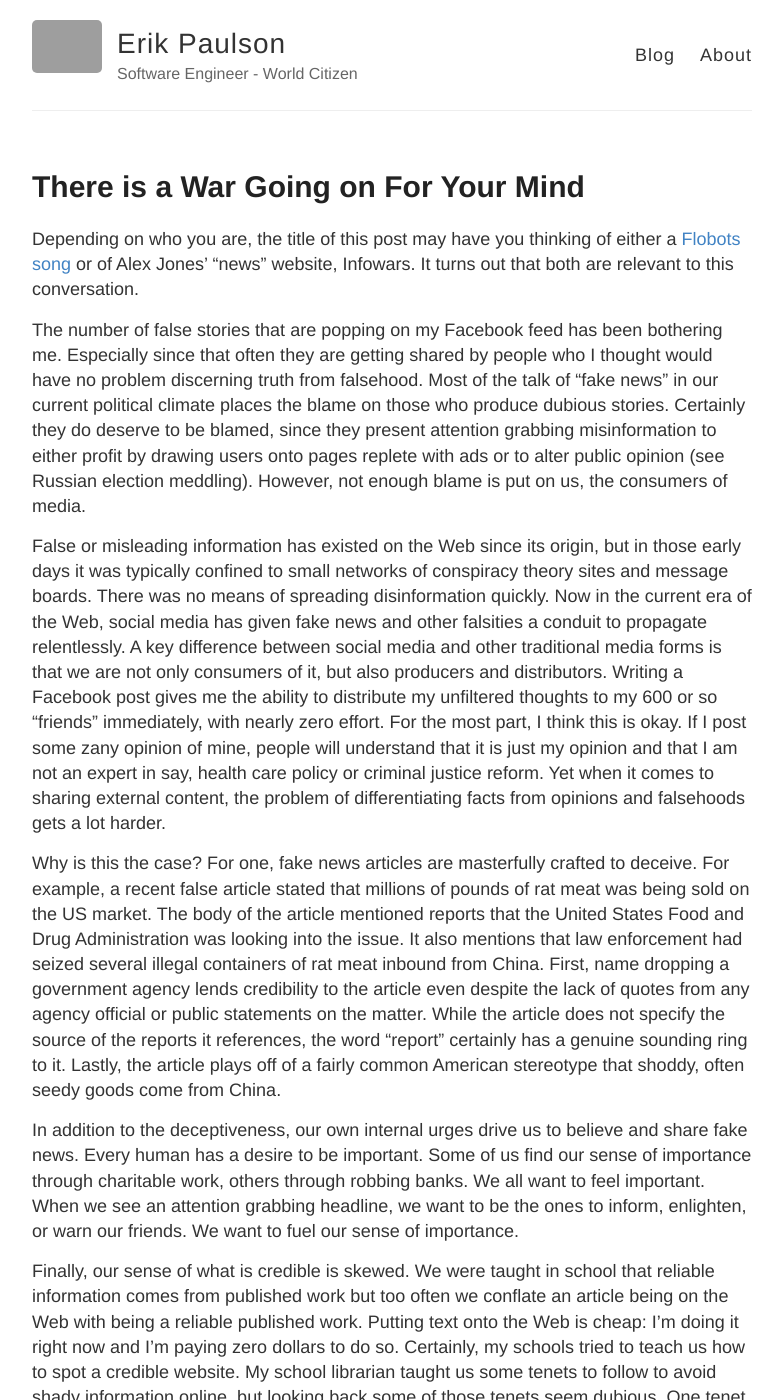
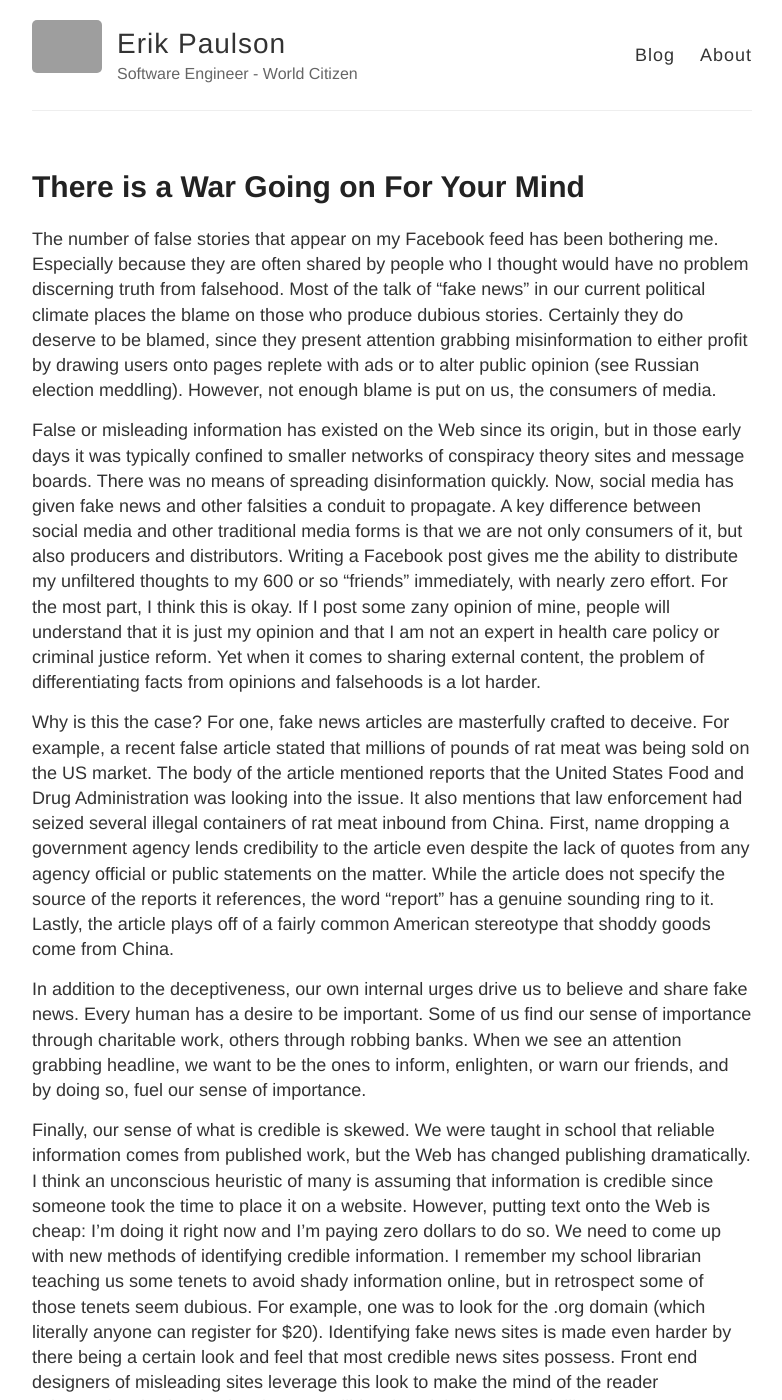
Before and after one commit to epaulson10/epaulson10.github.io, a Jekyll site: the page built from _posts/2017-08-01-ThereIsAWarGoingOnForYourMind.md, in a window 1280 px wide and 1400 px high. Shown: the whole window, without its empty margins (248-1030 px from the left). Built offline with Jekyll 4.4.1, drawn with Linux system fonts in a browser that asks for light colours; some of the changed text lies outside the part shown; grey boxes are pictures that could not be loaded.

Commit message:
Edited fake news blog post

```diff
--- a/_posts/2017-08-01-ThereIsAWarGoingOnForYourMind.md
+++ b/_posts/2017-08-01-ThereIsAWarGoingOnForYourMind.md
@@ -3,13 +3,8 @@ layout: post
 title: "There is a War Going on For Your Mind"
 ---
 
-Depending on who you are, the title of this post may have you thinking of
-either a [Flobots song](https://www.youtube.com/watch?v=oNvszlC8UFk) or of
-Alex Jones' "news" website, Infowars. It turns out that both are relevant to
-this conversation.
-
-The number of false stories that are popping on my Facebook feed has been
-bothering me. Especially since that often they are getting shared by people
+The number of false stories that appear on my Facebook feed has been
+bothering me. Especially because they are often shared by people
 who I thought would have no problem discerning truth from falsehood. Most of
 the talk of "fake news" in our current political climate places the blame on
 those who produce dubious stories. Certainly they do deserve to be blamed,
@@ -19,19 +14,19 @@ Russian election meddling). However, not enough blame is put on us, the
 consumers of media.
 
 False or misleading information has existed on the Web since its origin, but
-in those early days it was typically confined to small networks of
+in those early days it was typically confined to smaller networks of
 conspiracy theory sites and message boards. There was no means of spreading
-disinformation quickly. Now in the current era of the Web, social media has
-given fake news and other falsities a conduit to propagate relentlessly. A
+disinformation quickly. Now, social media has
+given fake news and other falsities a conduit to propagate. A
 key difference between social media and other traditional media forms is
 that we are not only consumers of it, but also producers and distributors.
 Writing a Facebook post gives me the ability to distribute my unfiltered
 thoughts to my 600 or so "friends" immediately, with nearly zero effort. For
 the most part, I think this is okay. If I post some zany opinion of mine,
 people will understand that it is just my opinion and that I am not an
-expert in say, health care policy or criminal justice reform. Yet when it
+expert in health care policy or criminal justice reform. Yet when it
 comes to sharing external content, the problem of differentiating facts from
-opinions and falsehoods gets a lot harder.
+opinions and falsehoods is a lot harder.
 
 Why is this the case? For one, fake news articles are masterfully crafted to
 deceive. For example, a recent false article stated that millions of pounds
@@ -42,39 +37,37 @@ several illegal containers of rat meat inbound from China. First, name
 dropping a government agency lends credibility to the article even despite
 the lack of quotes from any agency official or public statements on the
 matter. While the article does not specify the source of the reports it
-references, the word "report" certainly has a genuine sounding ring to it.
+references, the word "report" has a genuine sounding ring to it.
 Lastly, the article plays off of a fairly common American stereotype that
-shoddy, often seedy goods come from China.
+shoddy goods come from China.
 
 In addition to the deceptiveness, our own internal urges drive us to believe
 and share fake news. Every human has a desire to be important. Some of us
 find our sense of importance through charitable work, others through robbing
-banks.  We all want to feel important. When we see an attention grabbing
-headline, we want to be the ones to inform, enlighten, or warn our friends.
-We want to fuel our sense of importance.
+banks. When we see an attention grabbing
+headline, we want to be the ones to inform, enlighten, or warn our friends,
+and by doing so, fuel our sense of importance.
 
 Finally, our sense of what is credible is skewed. We were taught in school
-that reliable information comes from published work but too often we
-conflate an article being on the Web with being a reliable published work.
-Putting text onto the Web is cheap: I'm doing it right now and I'm paying
-zero dollars to do so. Certainly, my schools tried to teach us how to spot a
-credible website. My school librarian taught us some tenets to follow to
-avoid shady information online, but looking back some of those tenets seem
-dubious. One tenet, for example, was to look for the .org domain (which
-literally anyone can register for $20 USD). Even if we were taught in school
-how to determine credible websites, there is still the issue that we do
-obtain much of our information online. I personally only subscribe to one
-print subscription. The rest of my news, I get online. And that is great.
-Publications like the New York Times, Washington Post, and Wall Street
-Journal have great information on their websites. However, we get used to
-the familiar look and feel of news websites, and end up falling into the
-trap of subconcsiously giving too much credibility to sites that have a similar facade. I
-give a lot of credit for the success of fake news sites to their front-end
-developers.
+that reliable information comes from published work, but the Web has changed
+publishing dramatically. I think an unconscious heuristic of many is assuming that
+information is credible since someone took the time to place it on a website.
+However, putting text onto the Web is cheap: I'm doing it right now and I'm paying
+zero dollars to do so. We need to come up with new methods of identifying credible
+information. I remember my school librarian teaching us some tenets to
+avoid shady information online, but in retrospect some of those tenets seem
+dubious. For example, one was to look for the .org domain (which
+literally anyone can register for $20). Identifying fake news sites is made
+even harder by there being a certain look and feel that most credible news sites
+possess. Front end designers of misleading sites leverage this look to make
+the mind of the reader subconsciously classify the site as credible, since it
+looks so much like CNN.com.
 
 How can we combat the rise of fake news? I think the biggest step is to
 first acknowledge that we are easily swayed. Everyone wants to believe that
 their opinions are their own, but that is just not true. Every time you
 consume some sort of media, your mind is swayed in some direction. And that
 is not necessarily a bad thing. What else is education other than slowly
-molding your mind?
+molding your mind? Recognizing that you are malleable is uncomfortable, but
+being mindful of this helps you better understand how your opinion is being
+informed and influenced.
```
